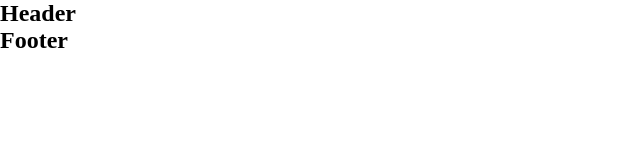
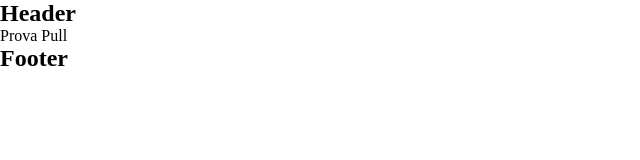
Before and after one commit to MykolaDekusar/proj-html-vuejs, a Vue app: page / in a window 1280 px wide. Before the commit this address had no page. Shown: the top 160 px of the page, without its empty margins (0-640 px from the left). Built offline with nearby package versions, Linux system fonts and the light colour scheme.

Commit message:
[UPD] prova pull

```diff
--- a/src/components/HeaderComponent.vue
+++ b/src/components/HeaderComponent.vue
@@ -7,6 +7,7 @@ export default {
 <template>
   <header>
     <h2>Header</h2>
+    <nav>Prova Pull</nav>
   </header>
 </template>
 
```
